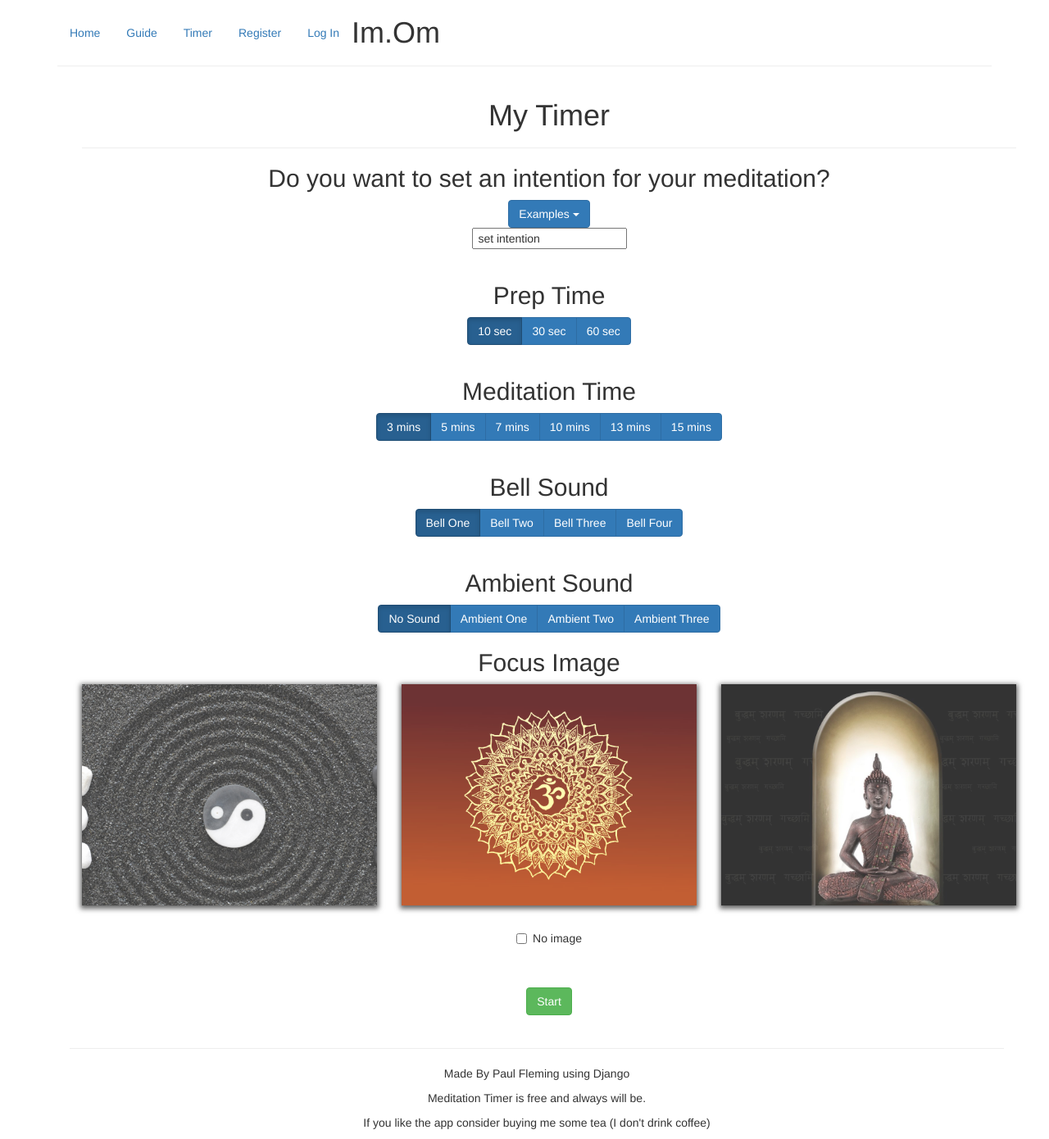
After one commit to PaulMFleming/MeditationTimer, a Django app: page /mytimer/ in a window 1280 px wide. The commit adds this page. Shown: the whole page at 82% size. Run offline with Django 3.2, Linux system fonts and the light colour scheme; some libraries are stand-ins or nearby versions.

```diff
--- a/Meditate_prj/Meditate_prj/urls.py
+++ b/Meditate_prj/Meditate_prj/urls.py
@@ -23,7 +23,9 @@ from diary import views as diary_views
 urlpatterns = [
     url(r'^admin/', admin.site.urls),
     url(r'^$', hello_views.get_index, name='index'),
+    url(r'^guide/$', hello_views.get_guide, name='guide'),
     url(r'^timer/$', timer_views.get_timer, name='timer'),
+    url(r'^mytimer/$', timer_views.get_mytimer, name='mytimer'),
     url(r'^register/$', accounts_views.register, name='register'),
     url(r'^profile/$', accounts_views.profile, name='profile'),
     url(r'^login/$', accounts_views.login, name='login'),
--- a/Meditate_prj/diary/views.py
+++ b/Meditate_prj/diary/views.py
@@ -13,7 +13,7 @@ from .models import DiaryEntry
 
 def entry_list(request):
     """
-    Return all the diary entries and
+    Return all the diary entries owner by logged in user and
     render them to the diaryentries.html template
     """
     entries = DiaryEntry.objects.filter(author=request.user)
--- a/Meditate_prj/hello/views.py
+++ b/Meditate_prj/hello/views.py
@@ -8,3 +8,6 @@ from django.http import HttpResponse
 
 def get_index(request):
     return render(request, 'index.html')
+
+def get_guide(request):
+    return render(request, 'guide.html')
--- a/Meditate_prj/static/js/timer.js
+++ b/Meditate_prj/static/js/timer.js
@@ -83,6 +83,7 @@ function countdown() {
     if (counter < 0) {
       stopMe();
       tone.play();
+      showDiaryEntryForm();
     }
 }
 
@@ -146,3 +147,7 @@ function setAmbient(ambientSound) {
 function setImage(imageName) {
     $(".modal-content").css('background-image', IMAGES[imageName]);
 }
+
+function showDiaryEntryForm() {
+
+}
--- a/Meditate_prj/templates/base.html
+++ b/Meditate_prj/templates/base.html
@@ -17,19 +17,19 @@
     <div class="masthead">
         <ul class="nav nav-pills pull-left">
             <li><a href="{% url 'index' %}">Home</a></li>
-            <li><a href="{% url 'timer' %}">Timer</a></li>
-            <li><a href="#">Contact</a></li>
+            <li><a href="{% url 'guide' %}">Guide</a></li>
             {% if user.is_authenticated %}
                 <li><a href="{% url 'logout' %}">Log Out</a></li>
                 <li><a href="{% url 'profile' %}">Profile</a></li>
                 <li><a href="{% url 'diaryentries' %}">My Diary</a></li>
+                <li><a href="{% url 'mytimer' %}">My Timer</a></li>
             {% else %}
+                <li><a href="{% url 'timer' %}">Timer</a></li>
                 <li><a href="{% url 'register' %}">Register</a></li>
                 <li><a href="{% url 'login' %}">Log In</a></li>
-
             {% endif %}
         </ul>
-        <h1><span class="fui-settings-16 muted ">Sit Spot</span></h1>
+        <h1><span class="fui-settings-16 muted ">Im.Om</span></h1>
     </div>
     <hr>
     {% if messages %}
--- /dev/null
+++ b/Meditate_prj/templates/mytimer.html
@@ -0,0 +1,188 @@
+{% extends 'base.html' %}
+{% load staticfiles %}
+
+
+{% block content %}
+
+    <div class="container text-center">
+
+        <h1>My Timer</h1>
+        <hr>
+
+        <h2>Do you want to set an intention for your meditation?</h2>
+        <div class="dropdown">
+            <button class="btn btn-primary dropdown-toggle" type="button" id="menu1" data-toggle="dropdown">Examples
+            <span class="caret"></span></button>
+            <ul class="dropdown-menu" role="menu" aria-labelledby="menu1">
+                <li role="presentation"><a role="menuitem" tabindex="-1" href="#"> I dedicate my meditation to calming my mind</a></li>
+                <li role="presentation"><a role="menuitem" tabindex="-1" href="#">  I decdicate my meditation to reducing stress in my life </a></li>
+                <li role="presentation"><a role="menuitem" tabindex="-1" href="#">  I dedicate my meditation to someone in need </a></li>
+                <li role="presentation"><a role="menuitem" tabindex="-1" href="#">  I dedicate my meditation to all the sick people in the world </a></li>
+                <li role="presentation"><a role="menuitem" tabindex="-1" href="#">  I dedicate my meditation to improving our environment </a></li>
+            </ul>
+        </div>
+        <input type="text" id="intention" value=" set intention">
+        <br><br>
+
+        <h2>Prep Time</h2>
+        <div class="btn-group" data-toggle="buttons">
+            <label class="btn btn-primary active" id="tenSec" onclick="setPrepTime(this.id)">
+                <input type="radio" name="options"  autocomplete="off" checked>10 sec
+            </label>
+            <label class="btn btn-primary" id="thirtySec" onclick="setPrepTime(this.id)">
+                <input type="radio" name="options" autocomplete="off">30 sec
+            </label>
+            <label class="btn btn-primary" id="sixtySec" onclick="setPrepTime(this.id)">
+                <input type="radio" name="options" autocomplete="off">60 sec
+            </label>
+        </div>
+        <br><br>
+
+        <h2>Meditation Time</h2>
+        <div class="btn-group" data-toggle="buttons">
+            <label class="btn btn-primary active" id="threeMin" onclick="setTime(this.id)">
+                <input type="radio" name="options" autocomplete="off" checked>3 mins
+            </label>
+            <label class="btn btn-primary" id="fiveMin" onclick="setTime(this.id)">
+                <input type="radio" name="options" autocomplete="off">5 mins
+            </label>
+            <label class="btn btn-primary" id="sevenMin" onclick="setTime(this.id)">
+                <input type="radio" name="options" autocomplete="off">7 mins
+            </label>
+            <label class="btn btn-primary"id="tenMin"  onclick="setTime(this.id)">
+                <input type="radio" name="options" autocomplete="off">10 mins
+            </label>
+            <label class="btn btn-primary" id="thirteenMin" onclick="setTime(this.id)">
+                <input type="radio" name="options" autocomplete="off">13 mins
+            </label>
+            <label class="btn btn-primary" id="fifteenMin" onclick="setTime(this.id)">
+                <input type="radio" name="options" autocomplete="off">15 mins
+            </label>
+        </div>
+        <br><br>
+
+        <h2>Bell Sound</h2>
+        <div class="btn-group" data-toggle="buttons">
+           <label class="btn btn-primary active" id="bellOne" onclick="setBell(this.id)">
+               <input type="radio" name="options"  autocomplete="off"   checked> Bell One
+           </label>
+           <label class="btn btn-primary" id="bellTwo" onclick="setBell(this.id)">
+             <input type="radio" name="options" autocomplete="off" > Bell Two
+           </label>
+           <label class="btn btn-primary" id="bellThree" onclick="setBell(this.id)">
+             <input type="radio" name="options" autocomplete="off" > Bell Three
+           </label>
+           <label class="btn btn-primary" id="bellFour" onclick="setBell(this.id)">
+             <input type="radio" name="options" autocomplete="off" > Bell Four
+           </label>
+        </div>
+        <br><br>
+
+        <h2>Ambient Sound</h2>
+        <div class="btn-group" data-toggle="buttons">
+            <label class="btn btn-primary active" id="noAmbient" onclick="setAmbient(this.id)">
+                <input type="radio" name="options" autocomplete="off"   checked> No Sound
+            </label>
+            <label class="btn btn-primary" id="ambientOne" onclick="setAmbient(this.id)">
+              <input type="radio" name="options" autocomplete="off" > Ambient One
+            </label>
+            <label class="btn btn-primary" id="ambientTwo" onclick="setAmbient(this.id)">
+              <input type="radio" name="options" autocomplete="off" > Ambient Two
+            </label>
+            <label class="btn btn-primary" id="ambientThree" onclick="setAmbient(this.id)">
+              <input type="radio" name="options" autocomplete="off" > Ambient Three
+            </label>
+        </div>
+
+        <h2>Focus Image</h2>
+        <div class="row">
+            <div class="col-md-4 col-sm-4 col-xs-3">
+                <img class="img-responsive focus-image" id="yinyang-image" onclick="setImage(this.id)" src="{% static "/media/images/yin-yang_stones.jpg" %}" />
+            </div>
+            <div class="col-md-4 col-sm-4 col-xs-3">
+                <img class="img-responsive focus-image" id="om-image" onclick="setImage(this.id)" src="{% static "/media/images/on_red_bg.jpg" %}" />
+            </div>
+            <div class="col-md-4 col-sm-4 col-xs-3">
+                <img class="img-responsive focus-image" id="buddha-image" onclick="setImage(this.id)" src="{% static "/media/images/lord-buddha.jpg" %}" />
+            </div>
+        </div>
+        <div class="checkbox">
+            <label><input type="checkbox" value="" id="no-image" onclick="setImage(this.id)">No image</label>
+        </div>
+
+        <br><br>
+
+
+        <button class="btn btn-success" id="startButton" onclick="playTone(), prepCountdown()" data-toggle="modal" data-target="#myModal">Start</button>
+        <br><br>
+
+
+
+    </div>
+
+    <!-- Modal -->
+    <div class="modal fade" id="myModal" role="dialog">
+        <div class="modal-dialog modal-lg">
+        <!-- Modal content-->
+        <div class="modal-content">
+            <div class="modal-header">
+                <button type="button" class="close" data-dismiss="modal">&times;</button>
+                <h4 class="modal-title">Meditation Timer</h4>
+            </div>
+            <div class="modal-body">
+                <input type="text" id='text' value="  choose time">
+            </div>
+            <div class="modal-footer">
+                <button class="btn btn-warning" id="pauseButton" onclick="stopMe()">Pause</button>
+                <button class="btn btn-danger" id="resetButton" onclick="resetMe()">Finish Early</button>
+                <button type="button" class="btn btn-default" data-dismiss="modal">Close</button>
+            </div>
+        </div>
+    </div>
+
+    <!-- Bells -->
+    <audio class="bells" id="bell-one">
+        <source src="{% static "/media/audio/bells/bellOne.mp3" %}">
+    </audio>
+    <audio class="bells" id="bell-two">
+        <source src="{% static "/media/audio/bells/bellTwo.mp3" %}">
+    </audio>
+    <audio class="bells" id="bell-three">
+        <source src="{% static "/media/audio/bells/bellThree.mp3" %}">
+    </audio>
+    <audio class="bells" id="bell-four">
+        <source src="{% static "/media/audio/bells/bellFour.mp3" %}">
+    </audio>
+
+    <!-- Ambient Tones -->
+    <audio class="ambient" id="ambient-one">
+        <source src="{% static "/media/audio/ambient/ambientOne.mp3" %}">
+    </audio>
+    <audio class="ambient" id="ambient-one-sampler">
+        <source src="{% static "/media/audio/ambient/ambientOneSampler.mp3" %}">
+    </audio>
+    <audio class="ambient" id="ambient-two">
+        <source src="{% static "/media/audio/ambient/ambientTwo.mp3" %}">
+    </audio>
+    <audio class="ambient" id="ambient-two-sampler">
+            <source src="{% static "/media/audio/ambient/ambientTwoSampler.mp3" %}">
+        </audio>
+    <audio class="ambient" id="ambient-three">
+        <source src="{% static "/media/audio/ambient/ambientThree.mp3" %}">
+    </audio>
+    <audio class="ambient" id="ambient-three-sampler">
+        <source src="{% static "/media/audio/ambient/ambientThreeSampler.mp3" %}">
+    </audio>
+    <audio class="ambient" id="no-ambient">
+            <source src="{% static "/media/audio/ambient/noAmbient.mp3" %}">
+    </audio>
+{% endblock %}
+
+{% block scripts %}
+    {{ block.super}}
+    <!-- Add Moment.js for easier time formatting -->
+    <script src="https://cdnjs.cloudflare.com/ajax/libs/moment.js/2.18.1/moment.min.js"></script>
+    <!-- Custom script to control the timer -->
+
+    <script type="text/javascript" src="{% static "js/timer.js" %}"></script>
+{% endblock %}
--- a/Meditate_prj/timer/views.py
+++ b/Meditate_prj/timer/views.py
@@ -8,3 +8,6 @@ from django.http import HttpResponse
 
 def get_timer(request):
     return render(request, 'timer.html')
+
+def get_mytimer(request):
+    return render(request, 'mytimer.html')
```
Also changed, not shown: Meditate_prj/templates/guide.html (added, +8 -0 lines), Meditate_prj/templates/profile.html (+6 -1 lines), Meditate_prj/db.sqlite3, 4 other files.
